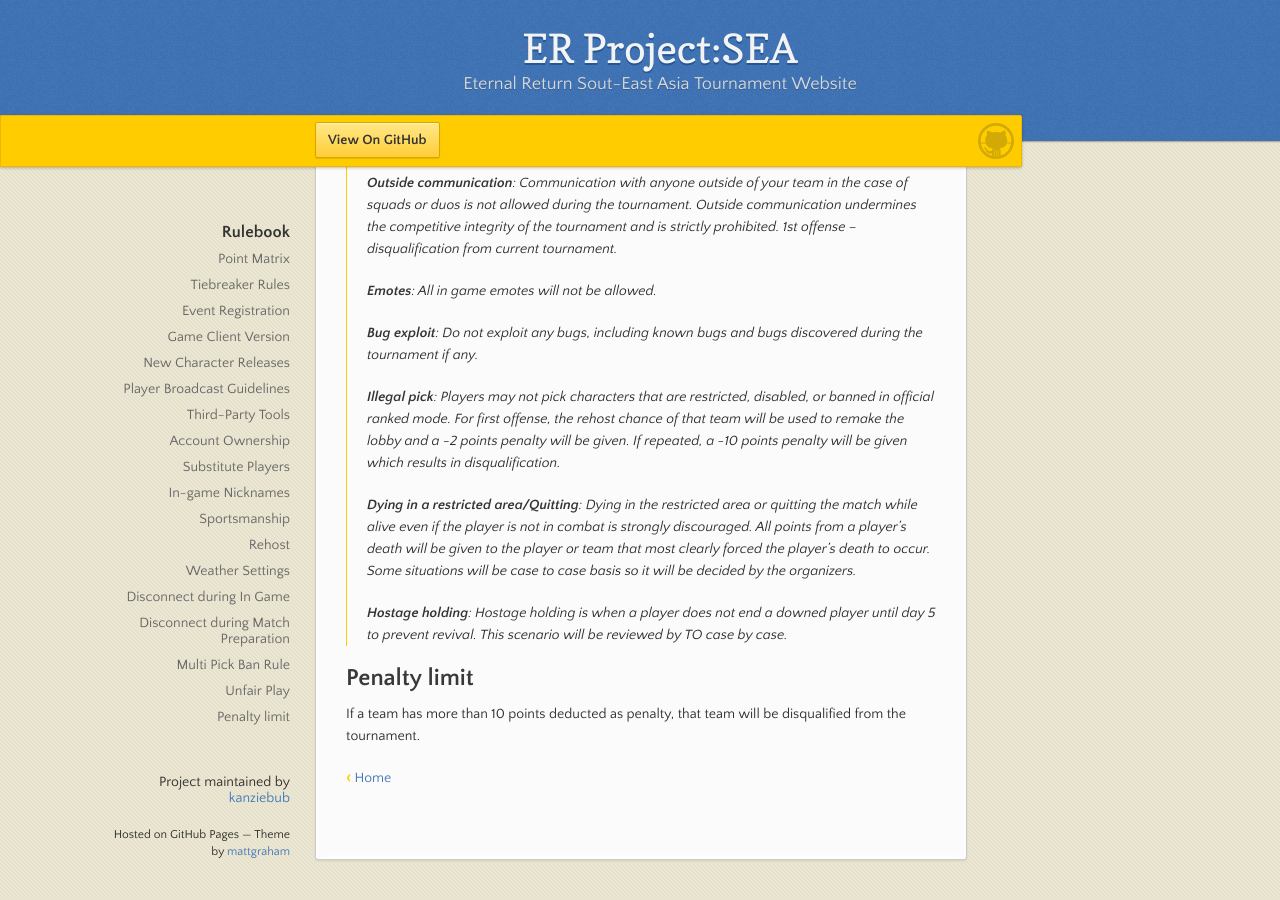
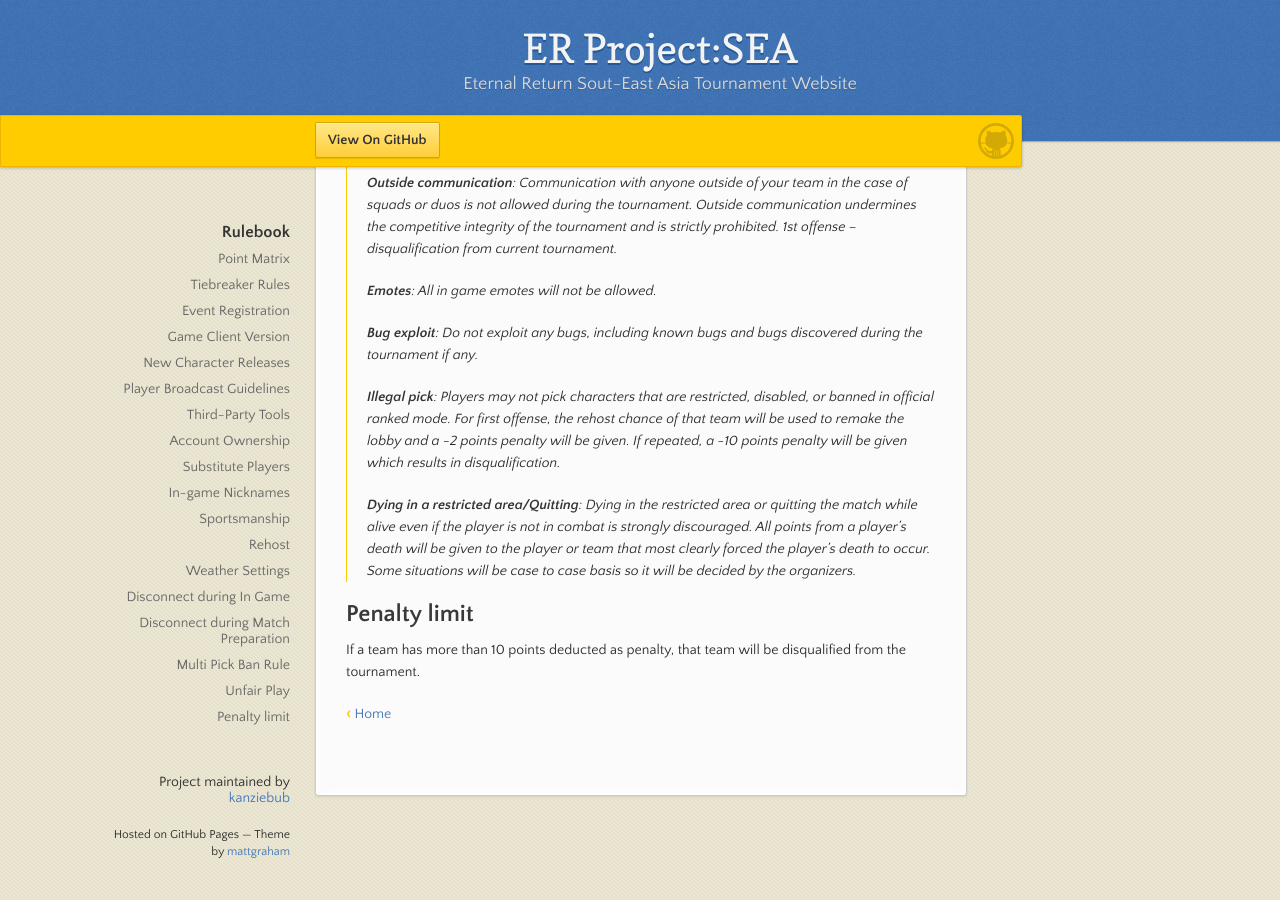
Before and after one commit to kanziebub/ProjectSEA, a Jekyll site: the page built from rulebook.md, in a window 1280 px wide and 900 px high, scrolled down 3595 px. Built offline with Jekyll 4.4.1, drawn with Linux system fonts in a browser that asks for light colours.

Commit message:
mod/rulebook

```diff
--- a/rulebook.md
+++ b/rulebook.md
@@ -117,8 +117,6 @@
 > **Illegal pick**: Players may not pick characters that are restricted, disabled, or banned in official ranked mode. For first offense, the rehost chance of that team will be used to remake the lobby and a -2 points penalty will be given. If repeated, a -10 points penalty will be given which results in disqualification.
 >
 > **Dying in a restricted area/Quitting**: Dying in the restricted area or quitting the match while alive even if the player is not in combat is strongly discouraged. All points from a player’s death will be given to the player or team that most clearly forced the player’s death to occur. Some situations will be case to case basis so it will be decided by the organizers.
->
-> **Hostage holding**: Hostage holding is when a player does not end a downed player until day 5 to prevent revival. This scenario will be reviewed by TO case by case.
 
 ## Penalty limit
 
```
